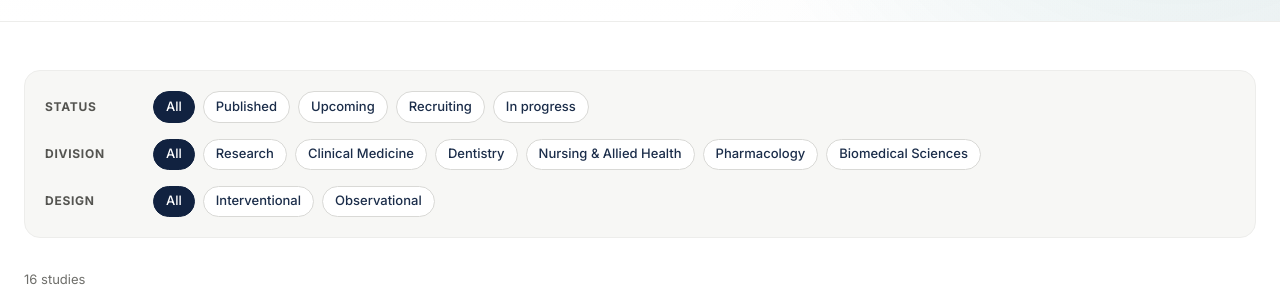
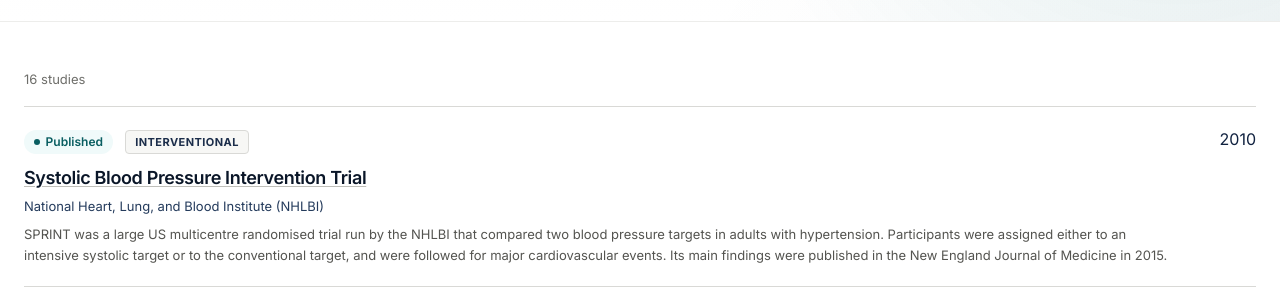
Before and after one commit to tifedon/medlab, a Next.js app: page /research in a window 1280 px wide. Shown: the part 355-643 px from the top of the page. Built offline with nearby package versions, Linux system fonts and the light colour scheme; no server answers.

Commit message:
refactor(research): remove filter bar from research listing

```diff
--- a/src/components/ResearchListing.tsx
+++ b/src/components/ResearchListing.tsx
@@ -1,6 +1,5 @@
 import ResearchCard from './ResearchCard';
 import EmptyState from './EmptyState';
-import FilterBar from './FilterBar';
 import { divisions } from '@/lib/divisions';
 import { researchStatusLabel, type ResearchRecord } from '@/lib/research';
 import ui from './ui.module.css';
@@ -18,15 +17,6 @@
 
   return (
     <>
-      <FilterBar
-        basePath={basePath}
-        current={current}
-        groups={[
-          { param: 'status', label: 'Status', options: statuses.map(s => ({ value: s, label: researchStatusLabel(s) })) },
-          { param: 'division', label: 'Division', options: usedDivisions.map(d => ({ value: d.id, label: d.shortName })) },
-          { param: 'type', label: 'Design', options: [{ value: 'INTERVENTIONAL', label: 'Interventional' }, { value: 'OBSERVATIONAL', label: 'Observational' }] },
-        ]}
-      />
       <p className={ui.resultCount} aria-live="polite">{filtered.length} {filtered.length === 1 ? 'study' : 'studies'}</p>
       {filtered.length ? (
         <div className={ui.flatList}>{filtered.map(r => <ResearchCard key={r.slug} study={r} />)}</div>
```
